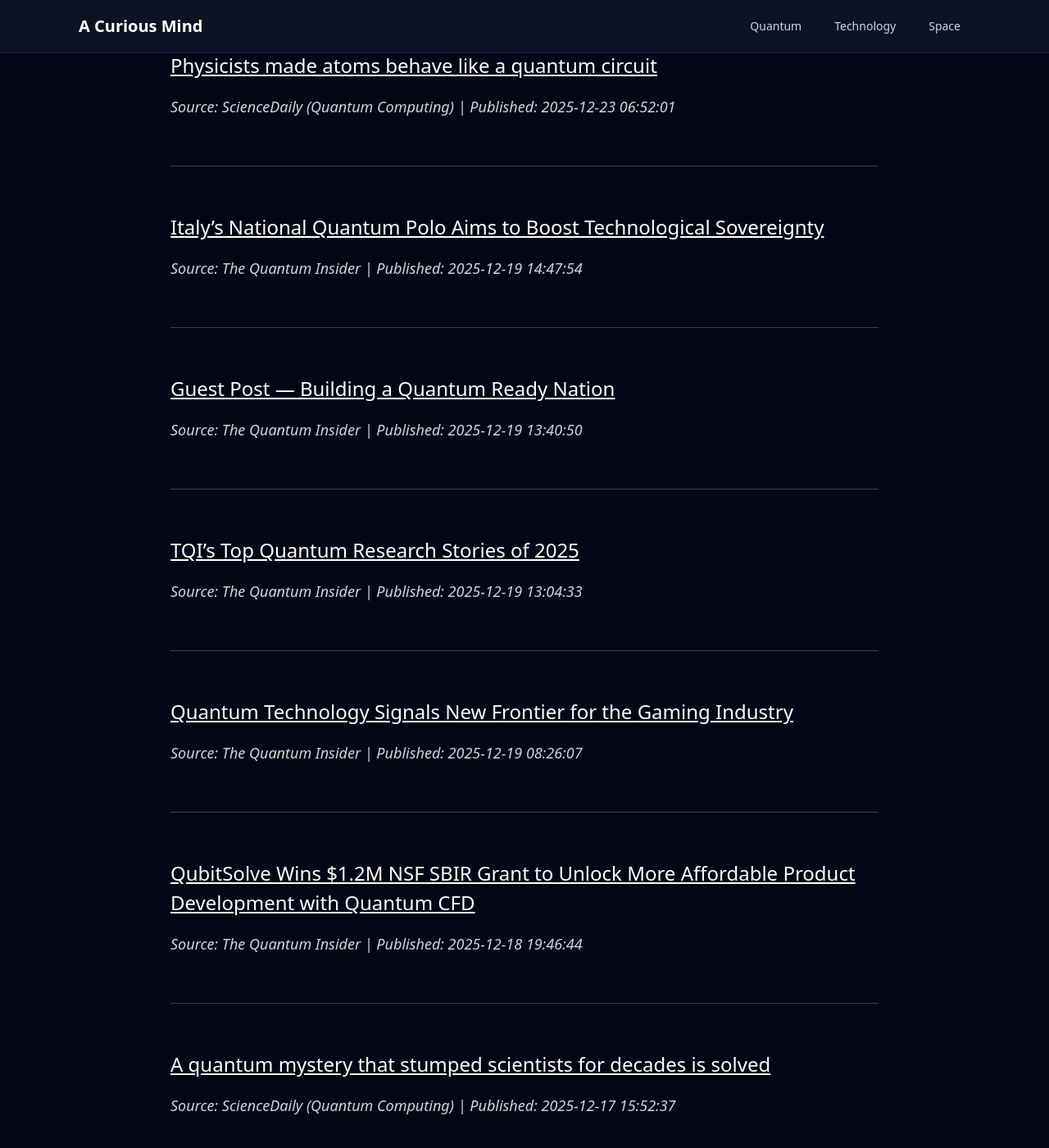
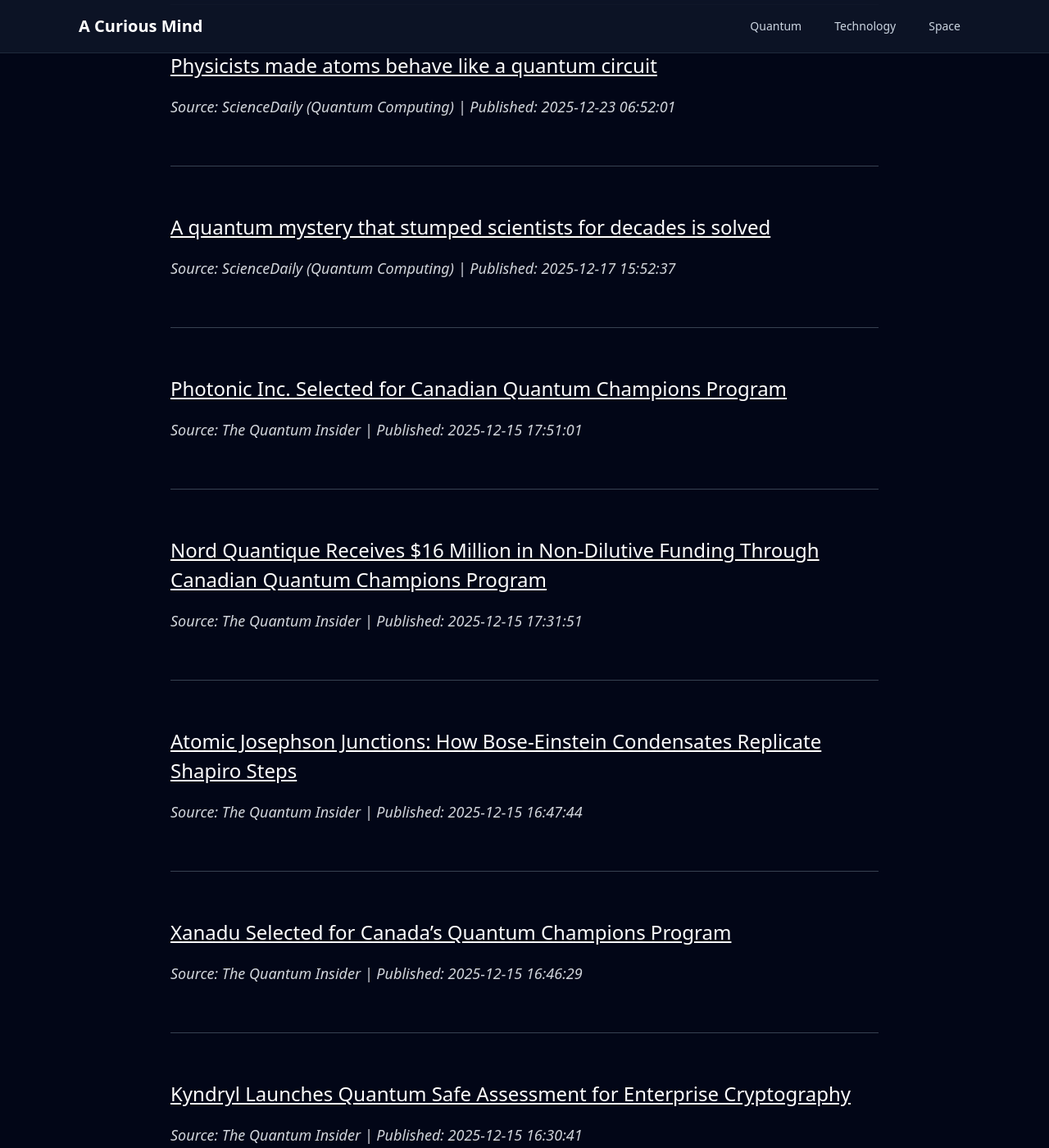
Before and after one commit to onehl7/onehl7.github.io, a Jekyll site: the page built from _posts/2025-11-02-quantum-updates.md, in a window 1280 px wide and 1400 px high, scrolled down 919 px. Shown: the whole window at 82% size. Built offline with Jekyll 4.4.1, drawn with Linux system fonts in a browser that asks for light colours; nearby versions of some CDN libraries.

Commit message:
Update quantum news data

```diff
--- a/_data/quantum_news.json
+++ b/_data/quantum_news.json
@@ -24,39 +24,39 @@
     "published": "2025-12-23 06:52:01"
   },
   {
-    "source": "The Quantum Insider",
-    "title": "Italy\u2019s National Quantum Polo Aims to Boost Technological Sovereignty",
-    "link": "https://thequantuminsider.com/2025/12/19/italy-national-quantum-polo-initiative/",
-    "published": "2025-12-19 14:47:54"
-  },
-  {
-    "source": "The Quantum Insider",
-    "title": "Guest Post \u2014 Building a Quantum Ready Nation",
-    "link": "https://thequantuminsider.com/2025/12/19/uk-quantum-leadership-2025/",
-    "published": "2025-12-19 13:40:50"
-  },
-  {
-    "source": "The Quantum Insider",
-    "title": "TQI\u2019s Top Quantum Research Stories of 2025",
-    "link": "https://thequantuminsider.com/2025/12/19/tqis-top-quantum-research-stories-of-2025/",
-    "published": "2025-12-19 13:04:33"
-  },
-  {
-    "source": "The Quantum Insider",
-    "title": "Quantum Technology Signals New Frontier for the Gaming Industry",
-    "link": "https://thequantuminsider.com/2025/12/19/quantum-technology-signals-new-frontier-for-the-gaming-industry/",
-    "published": "2025-12-19 08:26:07"
-  },
-  {
-    "source": "The Quantum Insider",
-    "title": "QubitSolve Wins $1.2M NSF SBIR Grant to Unlock More Affordable Product Development with Quantum CFD",
-    "link": "https://thequantuminsider.com/2025/12/18/qubitsolve-nsf-phase-ii-quantum-cfd/",
-    "published": "2025-12-18 19:46:44"
-  },
-  {
     "source": "ScienceDaily (Quantum Computing)",
     "title": "A quantum mystery that stumped scientists for decades is solved",
     "link": "https://www.sciencedaily.com/releases/2025/12/251217082509.htm",
     "published": "2025-12-17 15:52:37"
+  },
+  {
+    "source": "The Quantum Insider",
+    "title": "Photonic Inc. Selected for Canadian Quantum Champions Program",
+    "link": "https://thequantuminsider.com/2025/12/15/photonic-inc-canadian-quantum-champions/",
+    "published": "2025-12-15 17:51:01"
+  },
+  {
+    "source": "The Quantum Insider",
+    "title": "Nord Quantique Receives $16 Million in Non-Dilutive Funding Through Canadian Quantum Champions Program",
+    "link": "https://thequantuminsider.com/2025/12/15/nord-quantique-canadian-quantum-champions-program/",
+    "published": "2025-12-15 17:31:51"
+  },
+  {
+    "source": "The Quantum Insider",
+    "title": "Atomic Josephson Junctions: How Bose-Einstein Condensates Replicate Shapiro Steps",
+    "link": "https://thequantuminsider.com/2025/12/15/bose-einstein-condensates-simulate-josephson-junctions/",
+    "published": "2025-12-15 16:47:44"
+  },
+  {
+    "source": "The Quantum Insider",
+    "title": "Xanadu Selected for Canada\u2019s Quantum Champions Program",
+    "link": "https://thequantuminsider.com/2025/12/15/xanadu-23m-quantum-champions-canada/",
+    "published": "2025-12-15 16:46:29"
+  },
+  {
+    "source": "The Quantum Insider",
+    "title": "Kyndryl Launches Quantum Safe Assessment for Enterprise Cryptography",
+    "link": "https://thequantuminsider.com/2025/12/15/kyndryl-quantum-safe-assessment-launch/",
+    "published": "2025-12-15 16:30:41"
   }
 ]
```
